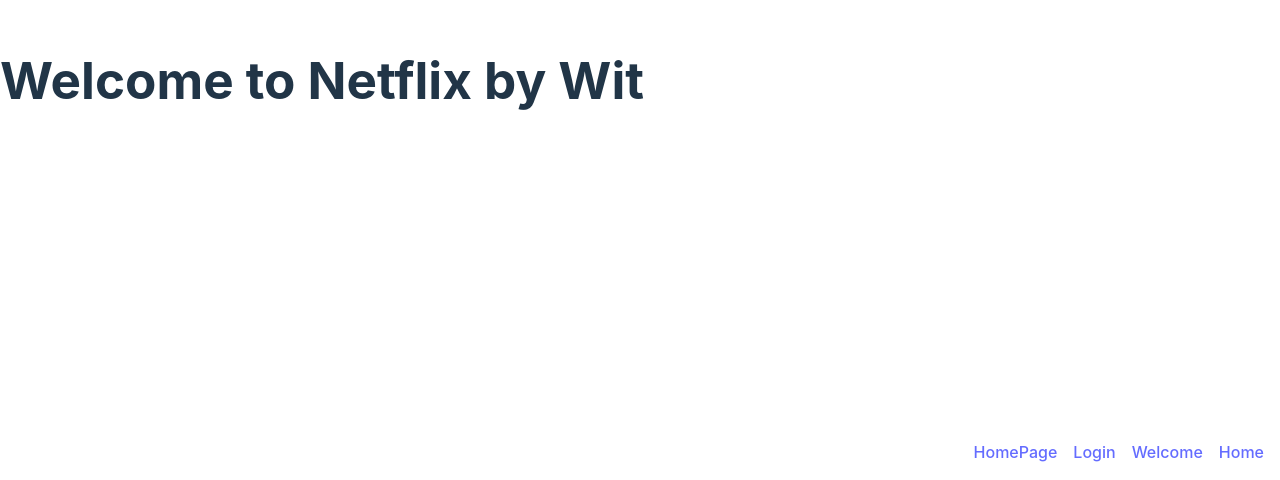
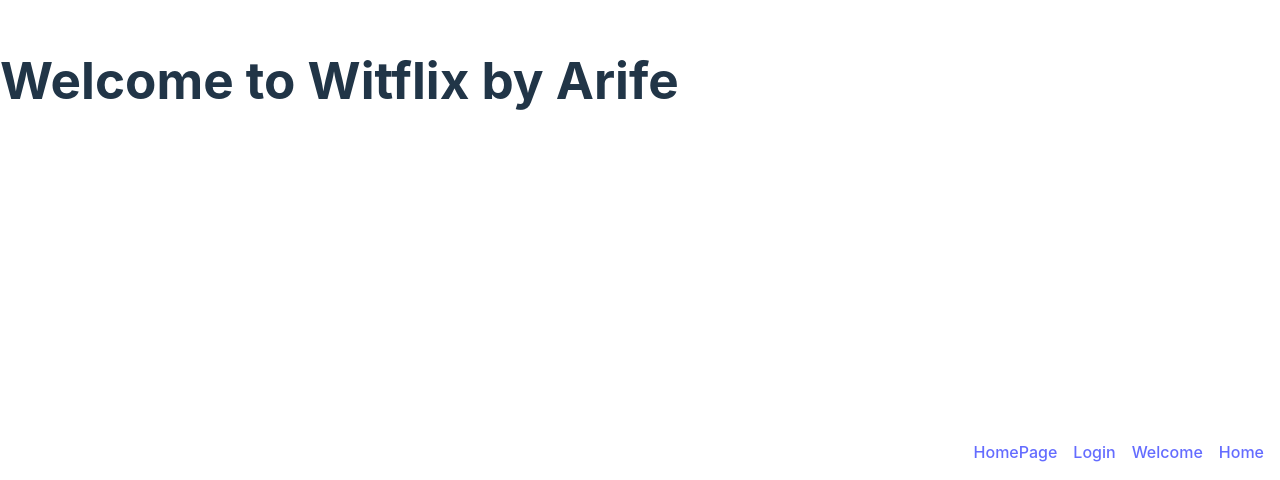
Before and after one commit to arife-senol/React-Projesi, a React (Vite) app in the folder react-witflix/: page / in a window 1280 px wide. Shown: the part 320-800 px from the top of the page. Built offline with nearby package versions, Linux system fonts and the light colour scheme.

Commit message:
app jsx fix

```diff
--- a/react-witflix/src/App.jsx
+++ b/react-witflix/src/App.jsx
@@ -13,17 +13,16 @@
     <>
       <Switch>
         <Route exact path="/">
-          <h1>Welcome to Netflix by Wit</h1>
+          <h1>Welcome to Witflix by Arife</h1>
         </Route>
         <Route exact path="/login">
-          <Header />
+
           <Login />
         </Route>
         <Route exact path="/welcome">
           <Welcome setActiveProfile={setActiveProfile} />
         </Route>
         <Route path="/home">
-          <Header />
           <Home activeProfile = {activeProfile}/>
         </Route>
       </Switch>
```
